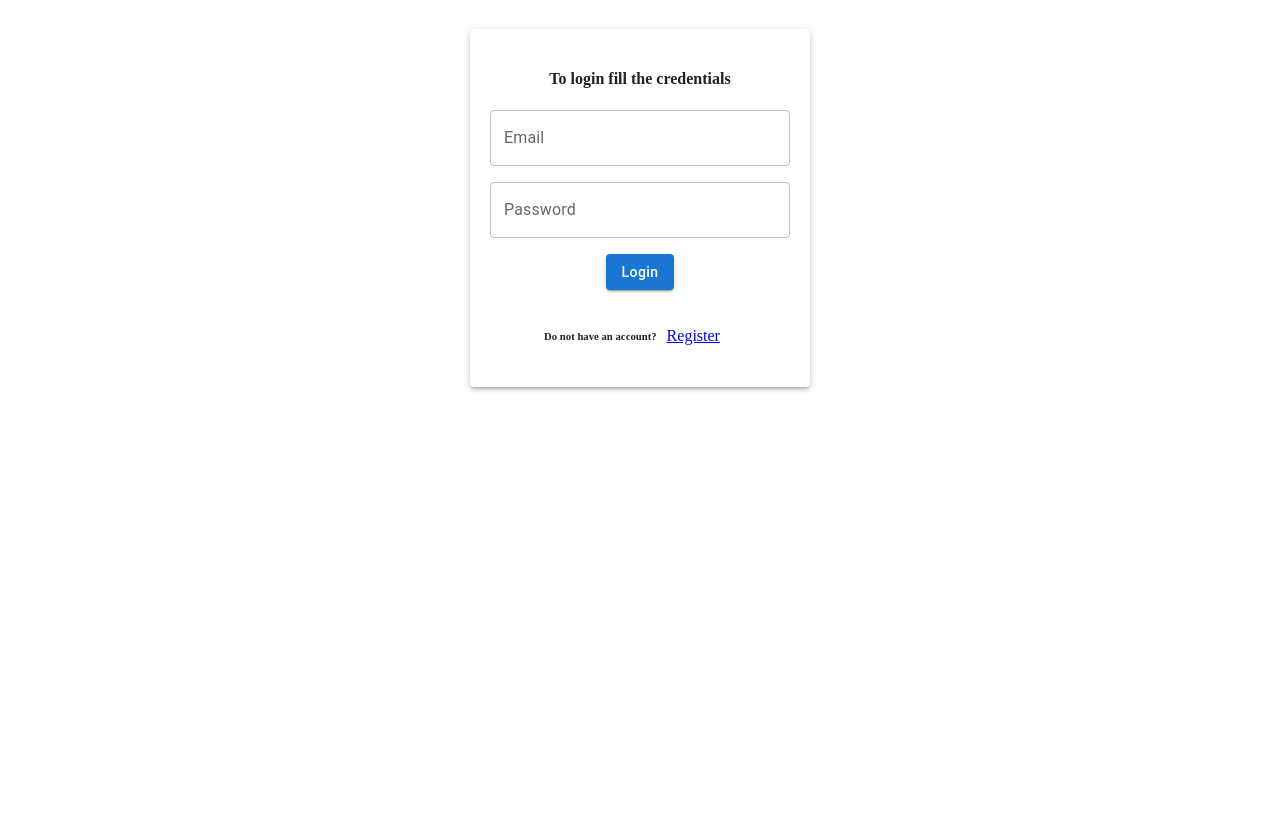
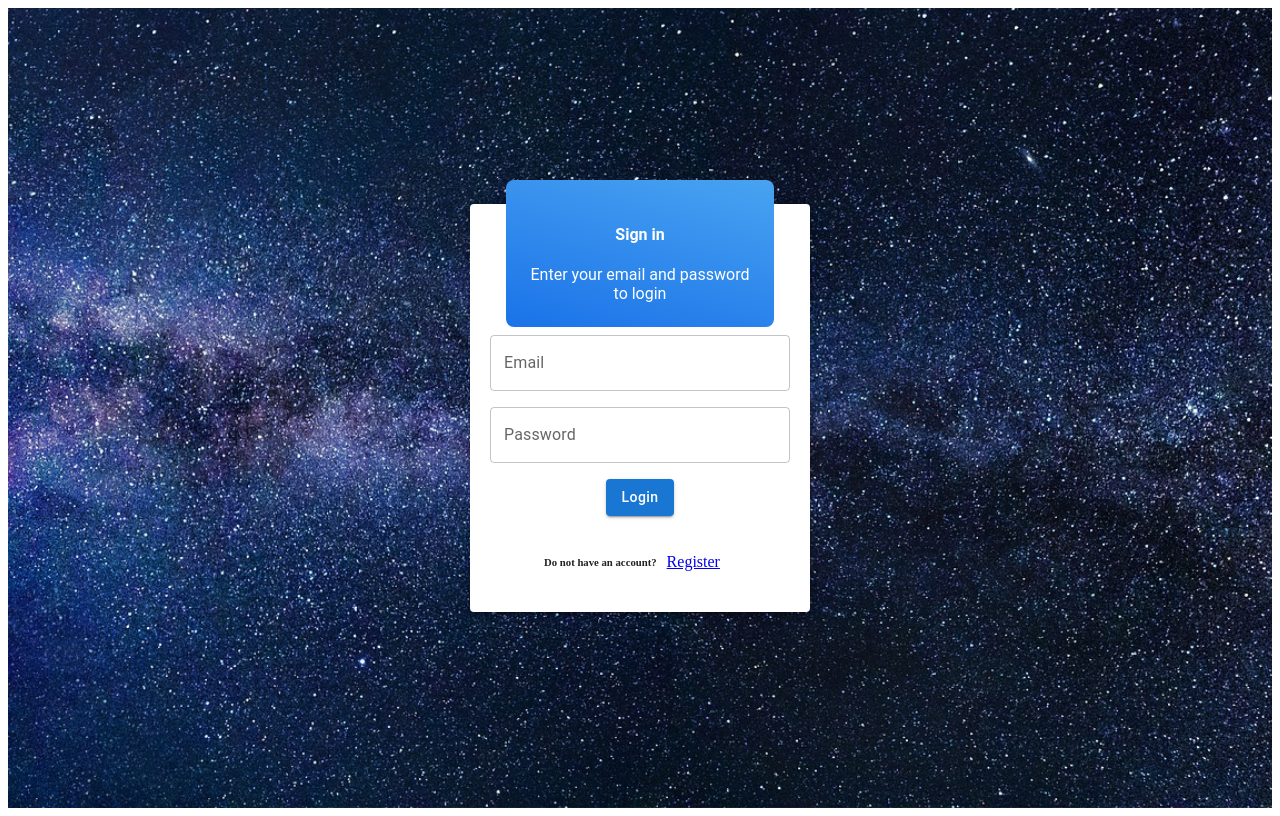
Before and after one commit to manishaverma15/react-admin-panel, a React (Create React App) app: page /login in a window 1280 px wide. Built offline with nearby package versions, Linux system fonts and the light colour scheme; what miragejs would draw is missing.

Commit message:
fix: UI changes login user form

```diff
--- a/src/components/Form/loginForm/Login.css
+++ b/src/components/Form/loginForm/Login.css
@@ -1,11 +1,23 @@
-.register-container {
+.main-container {
+  background-image: url('../../../../public/images/milky-way-background.jpg');
+  background-repeat: no-repeat;
+  background-size: cover;
+}
+
+.title {
+  text-align: 'center';
+  color: white !important;
+  font-family: 'Roboto', 'Helvetica', 'Arial', 'sans-serif';
+}
+
+.login-container {
   display: flex;
   align-items: center;
   justify-content: center;
-  height: 50vh;
+  height: 100vh;
 }
 
-.register-paper {
+.login-subContainer {
   padding: 20px;
   margin: auto;
   width: 300px;
@@ -31,3 +43,13 @@
   width: 100px;
   text-transform: none;
 }
+
+.join-us {
+  margin: -44px 16px 8px;
+  padding: 24px;
+  text-align: center;
+  opacity: 1;
+  background: linear-gradient(195deg, rgb(73, 163, 241), rgb(26, 115, 232));
+  color: rgb(52, 71, 103);
+  border-radius: 0.5rem;
+}
--- a/src/components/Form/loginForm/login-form.tsx
+++ b/src/components/Form/loginForm/login-form.tsx
@@ -1,4 +1,4 @@
-import React, { useState } from 'react';
+import React from 'react';
 import { TextField, Paper, Grid, Button, Box } from '@mui/material';
 import { Link, useNavigate } from 'react-router-dom';
 import './Login.css';
@@ -10,7 +10,18 @@ import { useForm, Controller } from 'react-hook-form';
 import { yupResolver } from '@hookform/resolvers/yup';
 
 const validationSchema = yup.object().shape({
-  email: yup.string().email('Invalid email').required('Email is required'),
+  email: yup.string().email('Invalid email').required('Email is required').test(
+    'is-valid-domain',
+    'Invalid email domain',
+    function (value) {
+      if (value) {
+        const validDomains = ['.com', '.org', '.net'];
+        const emailDomain = value.split('.').pop();
+        return validDomains.includes(`.${emailDomain}`);
+      }
+      return true;
+    }
+  ),
   password: yup.string().required('Password is required'),
 });
 
@@ -21,45 +32,33 @@ const LoginForm = () => {
 
   const dispatch = useDispatch<AppDispatch>();
 
-  const { handleSubmit, control, formState: { errors } } = useForm({
+  const {
+    control,
+    handleSubmit,
+    formState: { errors },
+    reset
+  } = useForm({
     resolver: yupResolver(validationSchema),
   });
 
-  const [formData, setFormData] = useState({
-    email: '',
-    password: '',
-  });
-
-  const handleChange = (e: React.FormEvent) => {
-    const target = e.target as HTMLInputElement;
-
-    setFormData({
-      ...formData,
-      [target.name]: target.value,
-    });
+  const onSubmit = (data: any) => {
+    dispatch(userLoggedIn(data));
+    reset();
+    handleNavigate();
   };
 
   const handleNavigate = () => {
     navigate('/dashboard');
   };
 
-  const onSubmit = (e: any) => {
-    e.preventDefault();
-    dispatch(userLoggedIn({ email: formData.email, password: formData.password }));
-    setFormData({
-      email: '',
-      password: '',
-    });
-
-    handleNavigate();
-  };
-
   return (
-    <div className='register-container'>
-      <Paper elevation={3} className='register-paper'>
-        <div>
-          <h4 style={{ textAlign: 'center' }}>To login fill the credentials</h4>
-        </div>
+    <Box className='main-container'>
+      <Box className='login-container'>
+        <Paper elevation={3} className='login-subContainer'>
+          <Box className='join-us'>
+            <h4 className='title'>Sign in</h4>
+            <span className='title'>Enter your email and password to login</span>
+          </Box>
           <form onSubmit={handleSubmit(onSubmit)}>
             <Grid container spacing={2}>
               <Grid item xs={12}>
@@ -75,8 +74,6 @@ const LoginForm = () => {
                       label='Email'
                       variant='outlined'
                       fullWidth
-                    value={formData.email}
-                    onChange={handleChange}
                       error={!!errors.email}
                       helperText={errors.email?.message}
                     />
@@ -96,8 +93,6 @@ const LoginForm = () => {
                       label='Password'
                       variant='outlined'
                       fullWidth
-                    value={formData.password}
-                    onChange={handleChange}
                       error={!!errors.password}
                       helperText={errors.password?.message}
                     />
@@ -122,7 +117,8 @@ const LoginForm = () => {
             </Grid>
           </form>
         </Paper>
-    </div>
+      </Box>
+    </Box>
   );
 }
 export default LoginForm;
```
Lines whose indentation alone changed are shown as unchanged.
